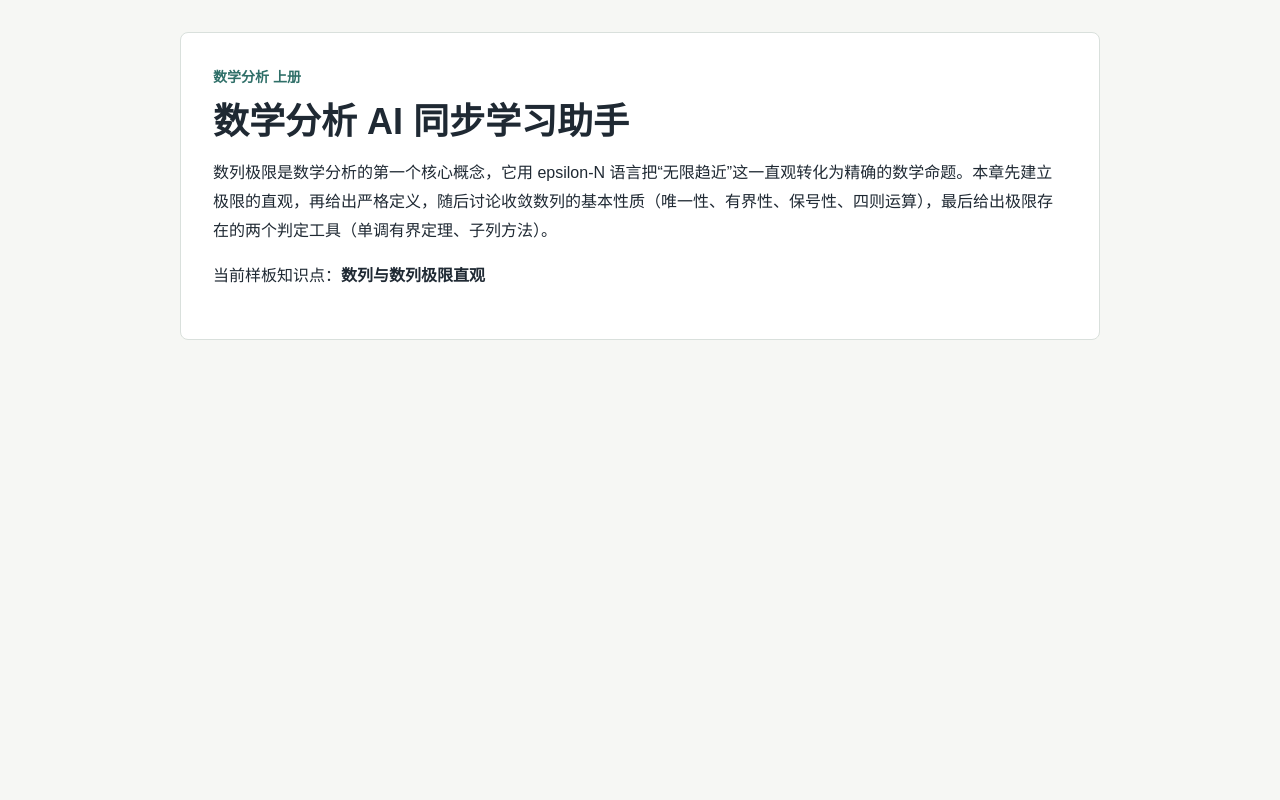
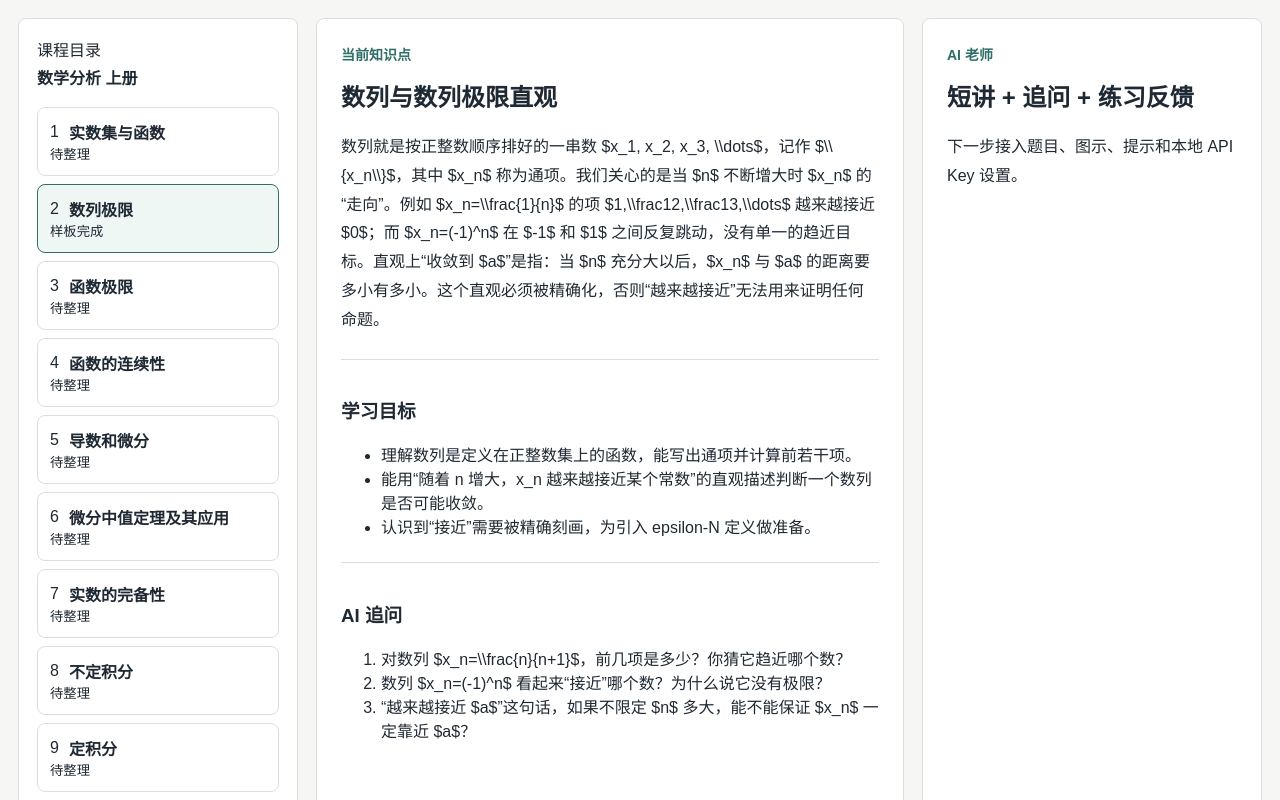
Before and after one commit to Xiaotian69/study-bench, a Next.js app: page / in a window 1280 px wide. Shown: the top 800 px of the page. Built offline with nearby package versions, Linux system fonts and the light colour scheme.

Commit message:
Build learning workbench layout

```diff
--- a/app/globals.css
+++ b/app/globals.css
@@ -51,3 +51,74 @@ h1 {
 p {
   line-height: 1.8;
 }
+
+.workbench-shell {
+  display: grid;
+  grid-template-columns: 280px minmax(0, 1fr) 340px;
+  gap: 18px;
+  min-height: 100vh;
+  padding: 18px;
+}
+
+.course-sidebar,
+.learning-panel,
+.tutor-placeholder {
+  background: var(--panel);
+  border: 1px solid var(--line);
+  border-radius: 8px;
+}
+
+.course-sidebar {
+  padding: 18px;
+  overflow: auto;
+}
+
+.sidebar-heading {
+  display: grid;
+  gap: 4px;
+  margin-bottom: 18px;
+}
+
+.chapter-list {
+  display: grid;
+  gap: 8px;
+}
+
+.chapter-item {
+  padding: 12px;
+  border: 1px solid var(--line);
+  border-radius: 8px;
+}
+
+.chapter-item.is-active {
+  border-color: var(--accent);
+  background: #eef7f4;
+}
+
+.chapter-title {
+  display: flex;
+  gap: 10px;
+  align-items: center;
+}
+
+.learning-panel,
+.tutor-placeholder {
+  padding: 24px;
+}
+
+.learning-panel h2,
+.tutor-placeholder h2 {
+  margin-top: 0;
+}
+
+.learning-block {
+  margin-top: 24px;
+  padding-top: 18px;
+  border-top: 1px solid var(--line);
+}
+
+@media (max-width: 1000px) {
+  .workbench-shell {
+    grid-template-columns: 1fr;
+  }
+}
--- a/app/page.tsx
+++ b/app/page.tsx
@@ -1,3 +1,5 @@
+import { CourseSidebar } from "@/components/course/CourseSidebar";
+import { LearningStepPanel } from "@/components/course/LearningStepPanel";
 import { loadMathAnalysisCourse } from "@/lib/course/loadCourse";
 import { getFirstReadyKnowledgePoint } from "@/lib/course/selectors";
 
@@ -6,15 +8,14 @@ export default function HomePage() {
   const firstKnowledgePoint = getFirstReadyKnowledgePoint(bundle);
 
   return (
-    <main className="app-shell">
-      <section className="hero-panel">
-        <p className="eyebrow">{bundle.volume.title}</p>
-        <h1>{bundle.course.title} AI 同步学习助手</h1>
-        <p>{bundle.chapter.overview}</p>
-        <p>
-          当前样板知识点：<strong>{firstKnowledgePoint.title}</strong>
-        </p>
-      </section>
+    <main className="workbench-shell">
+      <CourseSidebar activeChapterId={bundle.chapter.id} volume={bundle.volume} />
+      <LearningStepPanel knowledgePoint={firstKnowledgePoint} />
+      <aside className="tutor-placeholder">
+        <p className="eyebrow">AI 老师</p>
+        <h2>短讲 + 追问 + 练习反馈</h2>
+        <p>下一步接入题目、图示、提示和本地 API Key 设置。</p>
+      </aside>
     </main>
   );
 }
--- /dev/null
+++ b/components/course/CourseSidebar.tsx
@@ -0,0 +1,23 @@
+import type { Volume } from "@/lib/course/types";
+
+export function CourseSidebar({ volume, activeChapterId }: { volume: Volume; activeChapterId: string }) {
+  return (
+    <aside className="course-sidebar">
+      <div className="sidebar-heading">
+        <span>课程目录</span>
+        <strong>{volume.title}</strong>
+      </div>
+      <nav aria-label="课程章节" className="chapter-list">
+        {volume.chapters.map((chapter) => (
+          <section className={`chapter-item ${chapter.id === activeChapterId ? "is-active" : ""}`} key={chapter.id}>
+            <div className="chapter-title">
+              <span>{chapter.number}</span>
+              <strong>{chapter.title}</strong>
+            </div>
+            <small>{chapter.status === "sample-ready" ? "样板完成" : "待整理"}</small>
+          </section>
+        ))}
+      </nav>
+    </aside>
+  );
+}
--- /dev/null
+++ b/components/course/LearningStepPanel.tsx
@@ -0,0 +1,29 @@
+import type { KnowledgePoint } from "@/lib/course/types";
+
+export function LearningStepPanel({ knowledgePoint }: { knowledgePoint: KnowledgePoint }) {
+  return (
+    <article className="learning-panel">
+      <p className="eyebrow">当前知识点</p>
+      <h2>{knowledgePoint.title}</h2>
+      <p>{knowledgePoint.coreExplanation}</p>
+
+      <section className="learning-block">
+        <h3>学习目标</h3>
+        <ul>
+          {knowledgePoint.learningGoals.map((goal) => (
+            <li key={goal}>{goal}</li>
+          ))}
+        </ul>
+      </section>
+
+      <section className="learning-block">
+        <h3>AI 追问</h3>
+        <ol>
+          {knowledgePoint.socraticQuestions.map((question) => (
+            <li key={question}>{question}</li>
+          ))}
+        </ol>
+      </section>
+    </article>
+  );
+}
```
